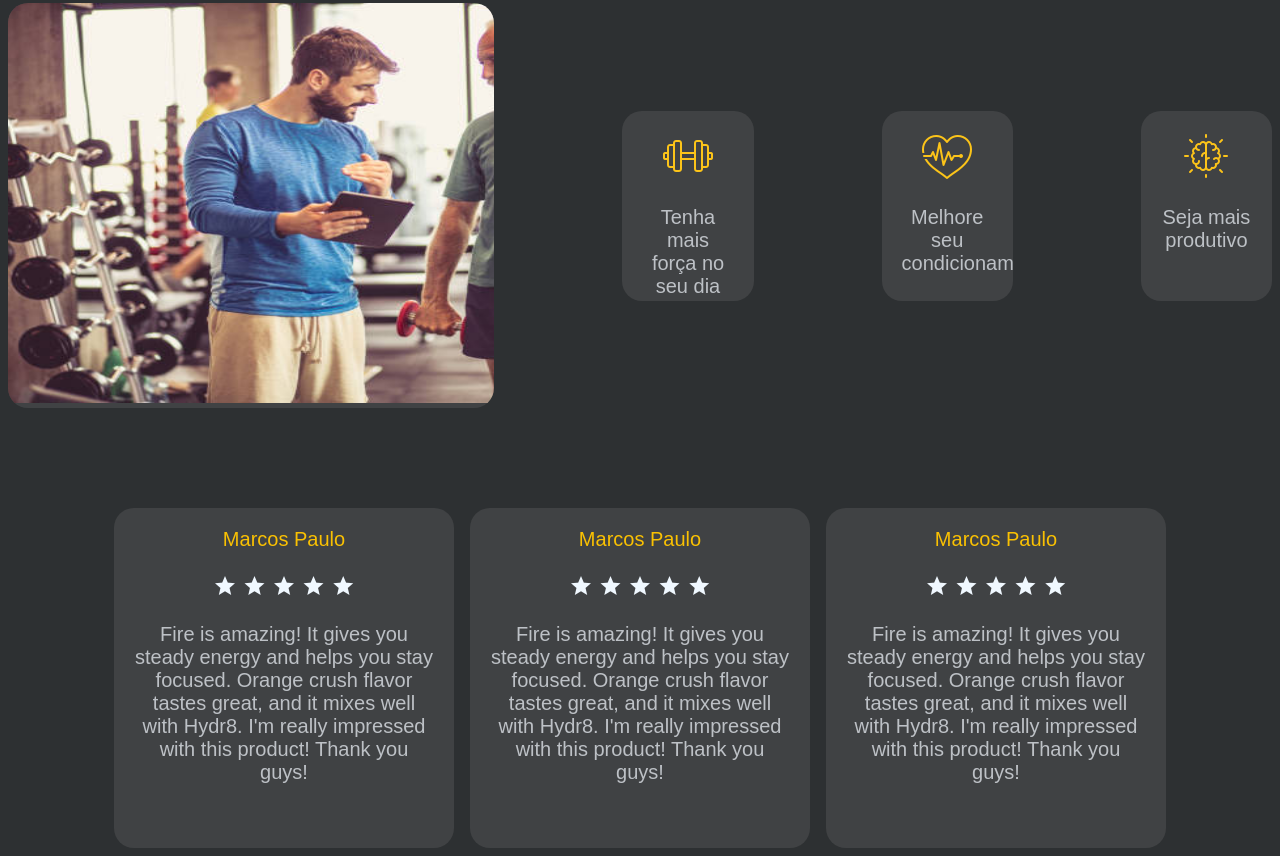
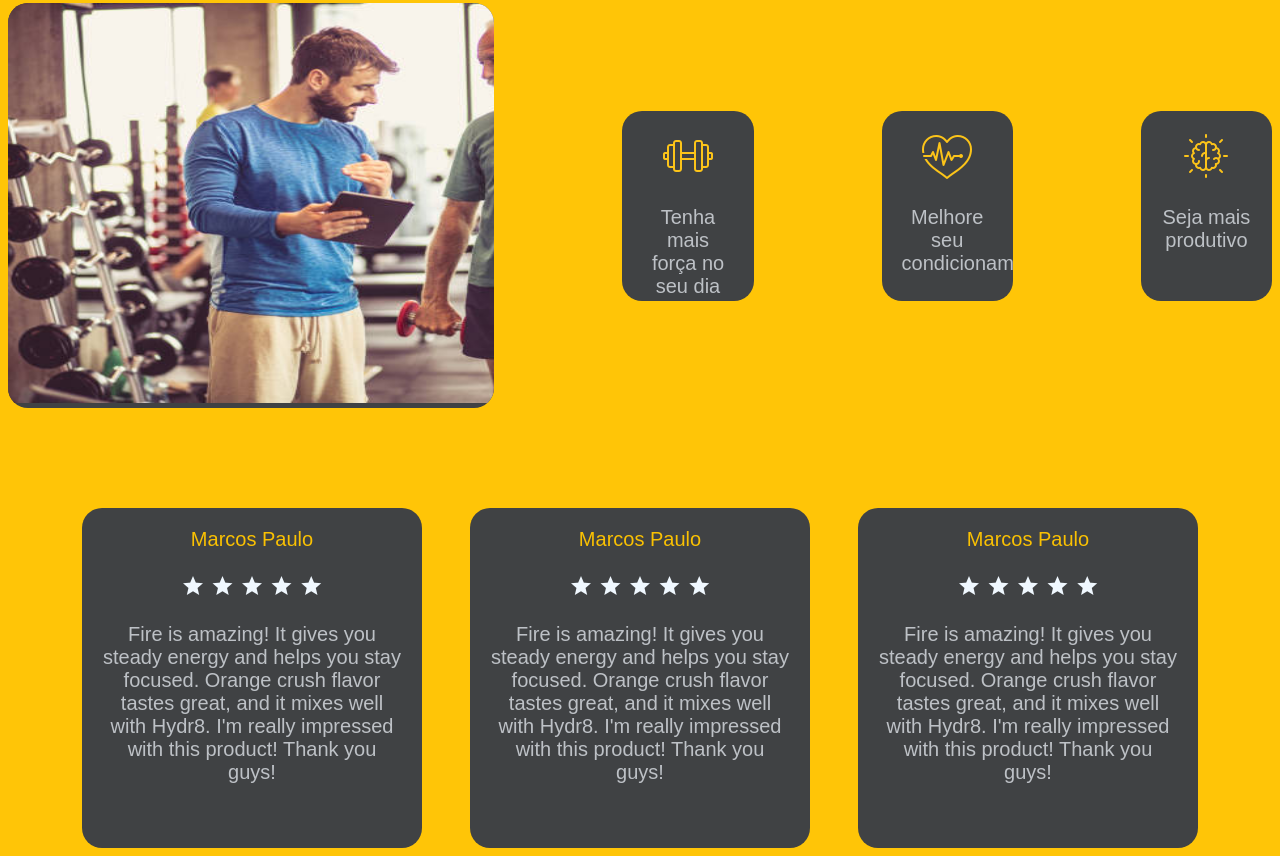
Before and after one commit to Pedrorenatopr/landing-page-personal, a plain HTML site: page index.html in a window 1280 px wide. Shown: the part 760-1616 px from the top of the page. Drawn offline with Linux system fonts and the light colour scheme.

Commit message:
testando  background

```diff
--- a/style.css
+++ b/style.css
@@ -1,5 +1,5 @@
 body {
-    background-color: #2d3032;
+    background-color: rgba(255, 196, 0, 0.972);
     top: 0;
     left: 0;
     right: 0;
@@ -41,6 +41,7 @@ body {
     justify-content: center;
     gap: 8em;
     align-items: center;
+
 }
 
 .cartao-dois {
@@ -68,7 +69,8 @@ body {
     padding-top: 100px;
     display: flex;
     justify-content: center;
-    gap: 1em;
+    gap: 3em;
+
 }
 
 .cartao-tres {
```
